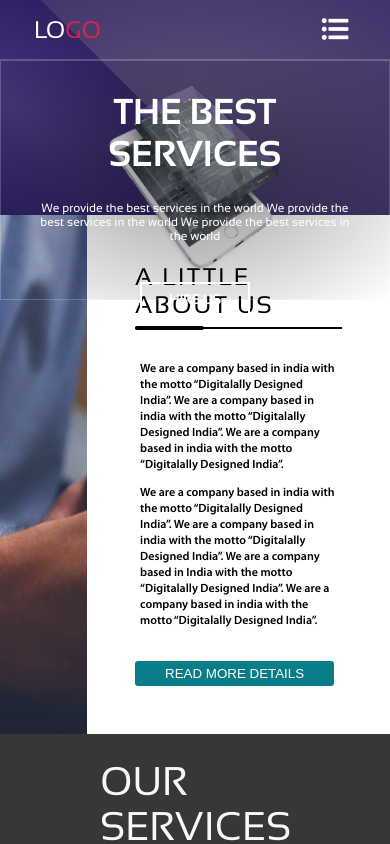
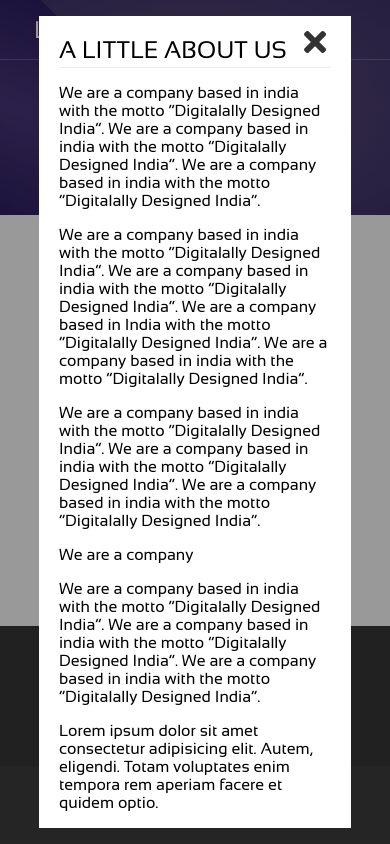
Before and after one commit to NurbekGithub/practice_makes_perfect, a plain HTML site: page index.html in a window 390 px wide. Both pictures are taken after a click on the button "READ MORE DETAILS". Shown: the top 844 px of the page. Drawn offline with Linux system fonts and the light colour scheme.

Commit message:
finish-propose

```diff
--- a/css/style.css
+++ b/css/style.css
@@ -142,14 +142,28 @@ header nav .social-links {
 #banner {
   flex: 1;
   position: relative;
+  overflow: hidden;
 }
 
 .banner {
-  position: relative;
-  display: flex;
+  position: absolute;
+  width: 100%;
+  display: none;
+  flex-wrap: wrap;
   align-items: center;
   justify-content: center;
   height: 100%;
+}
+
+.banner.show {
+    display: flex;
+}
+
+.banner.slideOutLeft {
+    animation: slideOutLeft .3s;
+}
+.banner.slideOutRight {
+    animation: slideOutRight .3s;
 }
 
 .banner-caption {
@@ -249,8 +263,12 @@ header nav .social-links {
   right: 6px;
 }
 
-.banner {
+.banner.slideInLeft {
   animation: slideLeft .3s ease-out;
+}
+
+.banner.slideInRight {
+  animation: slideRight .3s ease-out;
 }
 
 @keyframes slideLeft {
@@ -260,6 +278,33 @@ header nav .social-links {
   to {
     margin-left: 0;
   }
+}
+
+@keyframes slideRight {
+  from {
+    margin-left: -100%;
+  }
+  to {
+    margin-left: 0;
+  }
+}
+
+@keyframes slideOutLeft {
+    from {
+        margin-left: 0;
+    }
+    to {
+        margin-left: -100%;
+    }
+}
+
+@keyframes slideOutRight {
+    from {
+        margin-left: 0;
+    }
+    to {
+        margin-left: 100%;
+    }
 }
 
 .banner-1::before {
@@ -380,12 +425,19 @@ header nav .social-links {
     display: flex!important;
   }
 }
+
+@media (max-width: 500px) {
+  .hide-on-500 {
+      display: none;
+  }
+}
 /* =================MAIN====================== */
 
 /* =================ABOUT==================== */
 
 #about {
   display: flex;
+  flex-wrap: wrap;
 }
 
 .img-write {
@@ -399,6 +451,7 @@ header nav .social-links {
 
 .about-text {
   flex-basis: 50%;
+  flex-grow: 1;
   padding: 48px;
 }
 
@@ -536,6 +589,52 @@ header nav .social-links {
 
 
 /* =================SERVICES================= */
+
+
+/* ==================MODAL================= */
+
+.modal-wrapper {
+  display: none;
+  position: fixed;
+  top: 0;
+  z-index: 99;
+  min-height: 100vh;
+  width: 100vw;
+  background: rgba(0,0,0,.4);
+}
+
+.modal-header {
+  display: flex;
+  justify-content: space-between;
+  align-items: center;
+  border-bottom: 1px solid #eee;
+}
+
+.modal-header h3{
+  font-size: 24px;
+  font-weight: 300;
+  margin: 20px 0 3px;
+}
+
+.modal-header i {
+  color: #333;
+  margin-right: 5px;
+  cursor: pointer;
+}
+
+.modal-box {
+  position: fixed;
+  overflow: hidden;
+  background: #fff;
+  padding: 0 20px;
+  transition: .3s;
+}
+
+.modal-body {
+  width: calc( 80vw - 40px );
+}
+
+/* ==================MODAL================= */
 
 * {
   box-sizing: border-box;
--- a/index.html
+++ b/index.html
@@ -82,29 +82,27 @@
         </ul>
       </div>
     </nav>
-    <section id="banner" data-autoslide="false">
+    <section id="banner" data-autoslide="true">
       <button class="prev"><span></span></button>
       <div class="banner banner-1">
-        <div class="banner-caption">
+        <div class="banner-caption hide-on-500">
           <h2>The Best Services</h2>
           <p>We provide the best services in the world We provide the best services in the world We provide the best services in the world</p>
           <button>Hire us</button>
         </div>
       </div>
       <div class="banner banner-2">
-        <div class="banner-caption">
+        <div class="banner-caption hide-on-500">
           <h2>The Best Services2</h2>
           <p>We provide the best services in the world We provide the best services in the world We provide the best services in the world</p>
           <button>Hire you</button>
         </div>
       </div>
-      <!-- <div class="banner banner-2">
-        <div class="banner-caption">
+      <div class="banner banner-3">
+        <div class="banner-caption hide-on-500">
           <h2>The Best Services</h2>
-          <p>We provide the best services in the world We provide the best services in the world We provide the best services in the world</p>
-          <button>Hire us</button>
         </div>
-      </div> -->
+      </div>
       <button class="next"><span></span></button>
     </section>
   </header>
@@ -181,6 +179,35 @@
       <button class="prev cyan"><span></span></button>
       <button class="next cyan"><span></span></button>
     </section>
+    <div class="modal-wrapper">
+      <div class="modal-box">
+        <div class="modal-header"><h3>A LITTLE ABOUT US</h3><span class="close"><i class="fas fa-times fa-2x"></i></span></div>
+        <div class="modal-body">
+          <p>We are  a company based in india with the motto “Digitalally
+            Designed India”. We are  a company based in india with the motto
+            “Digitalally  Designed India”. We are  a company based in india
+            with the motto “Digitalally  Designed India”.</p>
+
+          <p>We are  a company based in india with the motto “Digitalally
+            Designed India”. We are  a company based in india with the
+            motto “Digitalally Designed India”.  We are  a company based in
+            India with the motto “Digitalally Designed India”.  We are  a
+            company based in india with the motto “Digitalally Designed India”.</p>
+          <p>We are  a company based in india with the motto “Digitalally
+              Designed India”. We are  a company based in india with the motto
+              “Digitalally  Designed India”. We are  a company based in india
+              with the motto “Digitalally  Designed India”.</p>
+
+          <p>We are  a company</p>
+          <p>We are  a company based in india with the motto “Digitalally
+              Designed India”. We are  a company based in india with the motto
+              “Digitalally  Designed India”. We are  a company based in india
+              with the motto “Digitalally  Designed India”.</p>
+
+          <p>Lorem ipsum dolor sit amet consectetur adipisicing elit. Autem, eligendi. Totam voluptates enim tempora rem aperiam facere et quidem optio.</p>
+        </div>
+      </div>
+    </div>
   </main>
 
   <section>
@@ -272,6 +299,7 @@
         </article>
   </section>
 
+
   <script src="js/main.js"></script>
 </body>
 
--- a/js/main.js
+++ b/js/main.js
@@ -75,37 +75,90 @@ function activateCarousel() {
   let slideIndex = 0;
 
   banners.forEach(banner => {
-    banner.style.display = 'none'
+    banner.addEventListener('animationend', e => {
+      if(e.animationName.match(/slideOut(left|right)/gi)) {
+        banner.classList.remove('show', 'slideOutLeft', 'slideOutRight');
+      }
+      if(e.animationName.match(/slide(left|right)/gi)) {
+        banner.classList.remove('slideInLeft', 'slideInRight');
+      }
+    });
   });
 
-  function showSlide(n) {
-    console.log(n);
-    banners.forEach(banner => {
-      banner.style.display = 'none'
-    });
-
-    if(n >= banners.length) {
+  function showSlide(curr, next, type='next') {
+    if(next >= banners.length) {
       slideIndex = 0;
-      showSlide(slideIndex);
+      showSlide(banners.length - 1, slideIndex);
       return;
-    } else if (n < 0) {
+    } else if (next < 0) {
       slideIndex = banners.length - 1;
-      showSlide(slideIndex);
+      showSlide(0, slideIndex, 'prev');
       return;
     }
-    banners[n].style.display = 'flex';
+    if(type === 'next') {
+      banners[next].classList.add('show', 'slideInLeft');
+      if(banners[curr].classList.contains('show')) banners[curr].classList.add('slideOutLeft');
+    } else {
+      banners[next].classList.add('show', 'slideInRight');
+      if(banners[curr].classList.contains('show')) banners[curr].classList.add('slideOutRight');
+    }
   }
 
-  prevButton.addEventListener('click', () => showSlide(--slideIndex), true);
-  nextButton.addEventListener('click', () => showSlide(++slideIndex), true);
+  prevButton.addEventListener('click', () => showSlide(slideIndex, --slideIndex, 'prev'), true);
+  nextButton.addEventListener('click', () => showSlide(slideIndex, ++slideIndex, 'next'), true);
 
   if(bannerSection.dataset.autoslide !== 'false') {
-    const autoSlide = setInterval(() => showSlide(slideIndex++), 5000)
+    const autoSlide = setInterval(() => showSlide(slideIndex, ++slideIndex), 5000)
   }
 
-  showSlide(slideIndex);
+  showSlide(banners.length - 1, slideIndex);
 }
 
+function activateModal() {
+  const modalWrapper = document.querySelector('.modal-wrapper');
+  const modalBox = modalWrapper.querySelector('.modal-box');
+  const openBtn = document.querySelector('.about-btn');
+  const closeBtn = modalWrapper.querySelector('.close');
+
+
+  function openModal() {
+    const openBtnPos = openBtn.getBoundingClientRect();
+    const posStart = {
+      left: `${openBtnPos.left}px`,
+      top: `${openBtnPos.top}px`,
+      width: `${openBtnPos.width}px`,
+      height: `${openBtnPos.height}px`,
+      transform: 'none'
+    }
+
+    Object.assign(modalBox.style, {...posStart, opacity: .6});
+    modalWrapper.style.display = 'block';
+    setTimeout(() => {
+      const posEnd = {
+        left: '50%',
+        top: '50%',
+        width: '80%',
+        height: 'auto',
+        transform: 'translate(-50%, -50%)'
+      }
+      Object.assign(modalBox.style, {...posEnd, opacity: 1});
+    },10)
+  }
+
+  function closeModal() {
+    modalWrapper.style.display = 'none';
+  }
+
+  openBtn.addEventListener('click', openModal);
+  closeBtn.addEventListener('click', closeModal);
+}
+
+function activateServicesCarousel() {
+  //don't need this
+}
+
+activateServicesCarousel();
+activateModal();
 activateCarousel();
 activateScroll();
 activateToggleNav();
```
